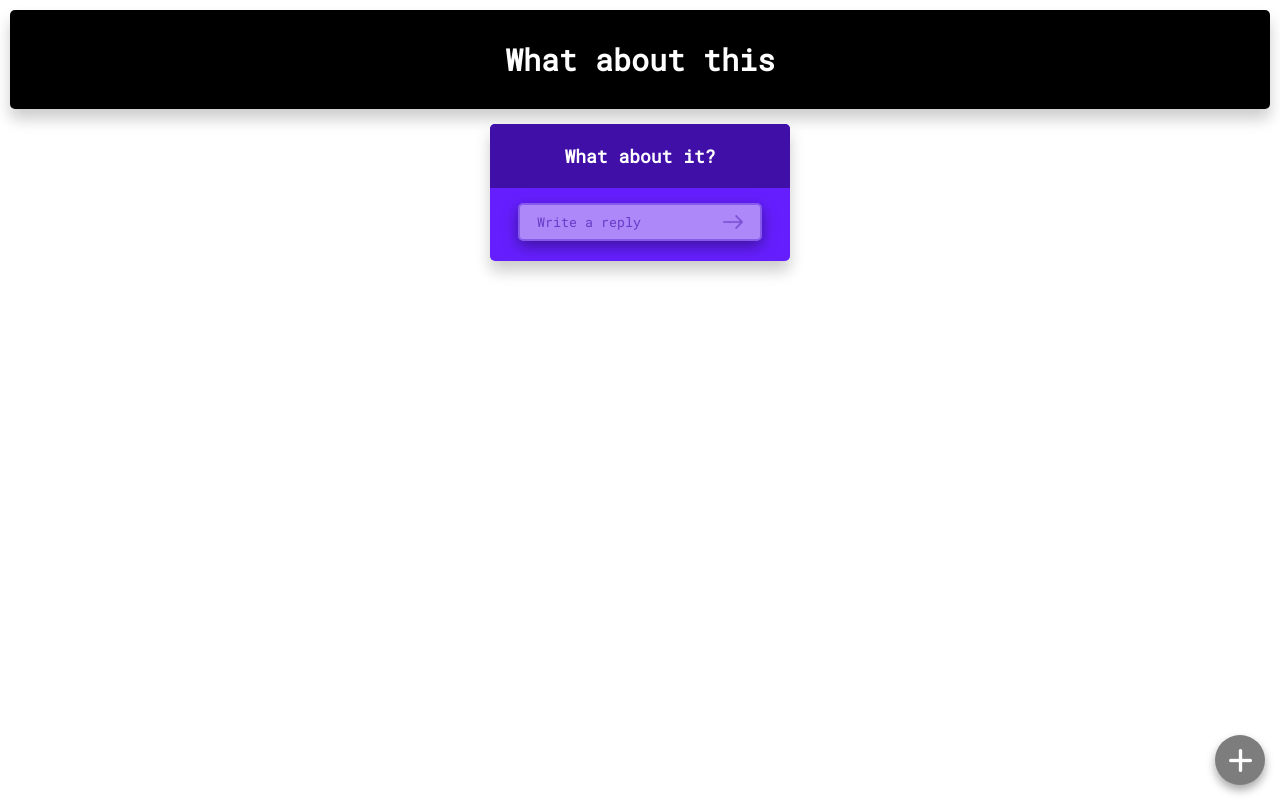
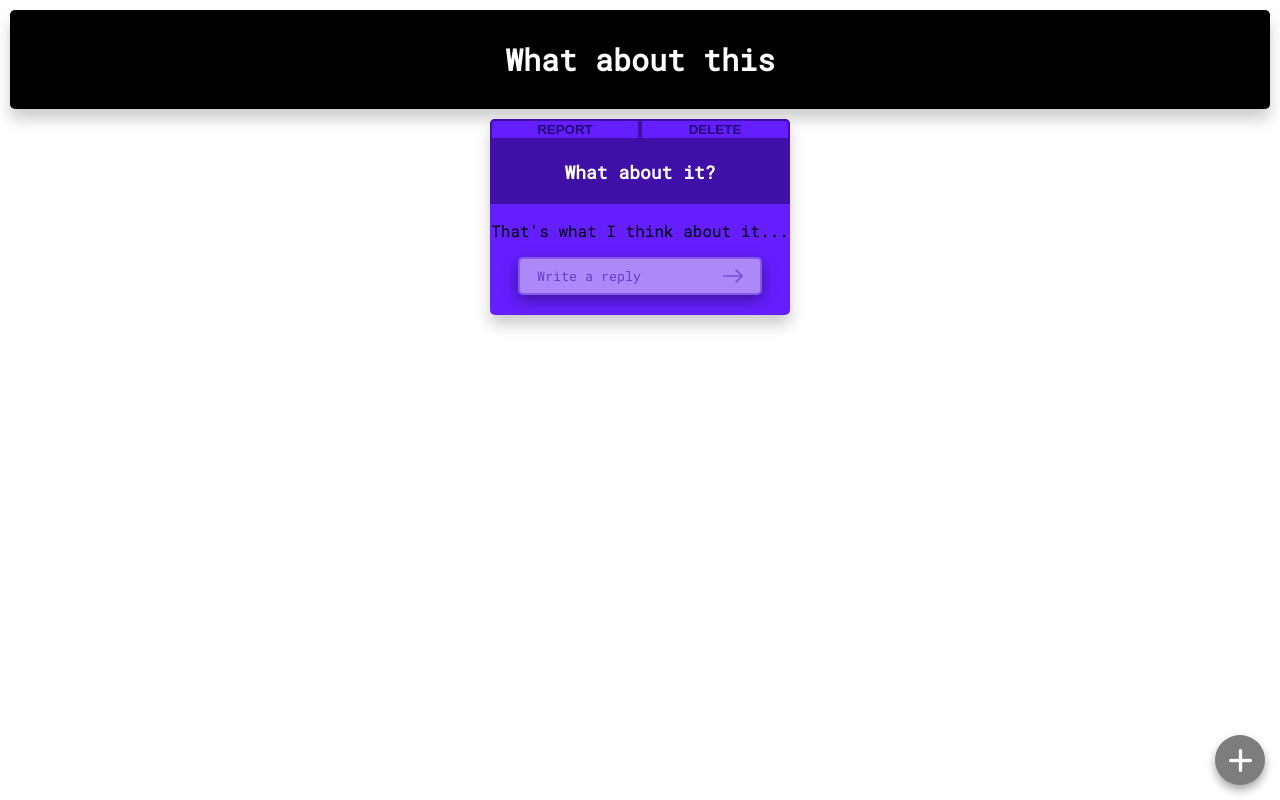
Before and after one commit to guilhermebkel/Anonymous-Message-Board, an Angular app: page /board/1 in a window 1280 px wide. Built offline with nearby package versions, Linux system fonts and the light colour scheme.

Commit message:
Added report and delete button

```diff
--- a/src/app/board/board.component.html
+++ b/src/app/board/board.component.html
@@ -5,9 +5,13 @@
 </section>
 
 <section class="thread">
+  <div class="buttons">
+    <button id="report">REPORT</button>
+    <button id="delete">DELETE</button>
+  </div>
   <h1>What about it?</h1>
   <section class="reply">
-
+    <p>That's what I think about it...</p>
   </section>
   <div class="new-reply">
     <input placeholder="Write a reply" />
--- a/src/app/board/board.component.scss
+++ b/src/app/board/board.component.scss
@@ -22,13 +22,63 @@
     box-shadow: 0px 10px 15px rgba(0, 0, 0, 0.2);
     padding-bottom: 10px;
 
+    .buttons {
+        display: flex;
+        align-items: center;
+        button{
+            border-radius: 0;
+            outline: none;
+            margin: auto;
+            width: 50%;
+            font-weight: bold;
+            color: #280574;
+        }
+        #report{
+            border-top-left-radius: 5px;
+            outline: none;
+            background-color: transparent;
+            border: 2px solid #400fa8;
+            cursor: pointer;
+            -webkit-transition: all 0.25s ease;
+            -moz-transition: all 0.25s ease;
+            -o-transition: all 0.25s ease;
+            transition: all 0.25s ease;
+        }
+        #report:hover{
+            background-color: black;
+            color: white;
+            -webkit-transition: all 0.25s ease;
+            -moz-transition: all 0.25s ease;
+            -o-transition: all 0.25s ease;
+            transition: all 0.25s ease;
+        }
+        #delete{
+            border-top-right-radius: 5px;
+            outline: none;
+            background-color: transparent;
+            border: 2px solid #400fa8;
+            cursor: pointer;
+            -webkit-transition: all 0.25s ease;
+            -moz-transition: all 0.25s ease;
+            -o-transition: all 0.25s ease;
+            transition: all 0.25s ease;
+        }
+        #delete:hover{
+            background-color: black;
+            color: white;
+            -webkit-transition: all 0.25s ease;
+            -moz-transition: all 0.25s ease;
+            -o-transition: all 0.25s ease;
+            transition: all 0.25s ease;
+        }
+    }
+
     h1{
         color: white;
         font-size: 18px;
         padding: 20px 0;
         background-color: #400fa8;
-        border-top-left-radius: 5px;
-        border-top-right-radius: 5px;
+        margin-top: 0;
     }
 
     .new-reply{
```
